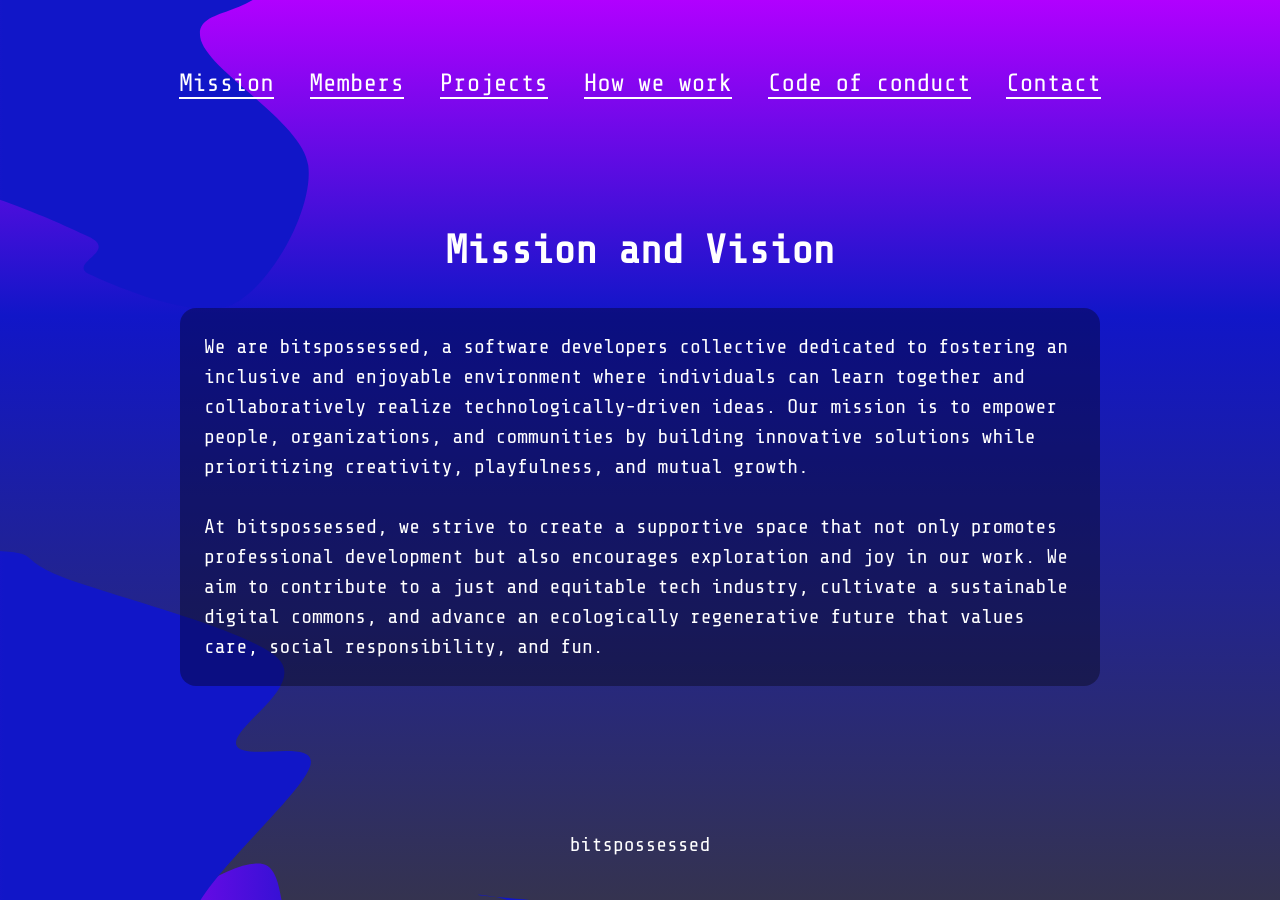
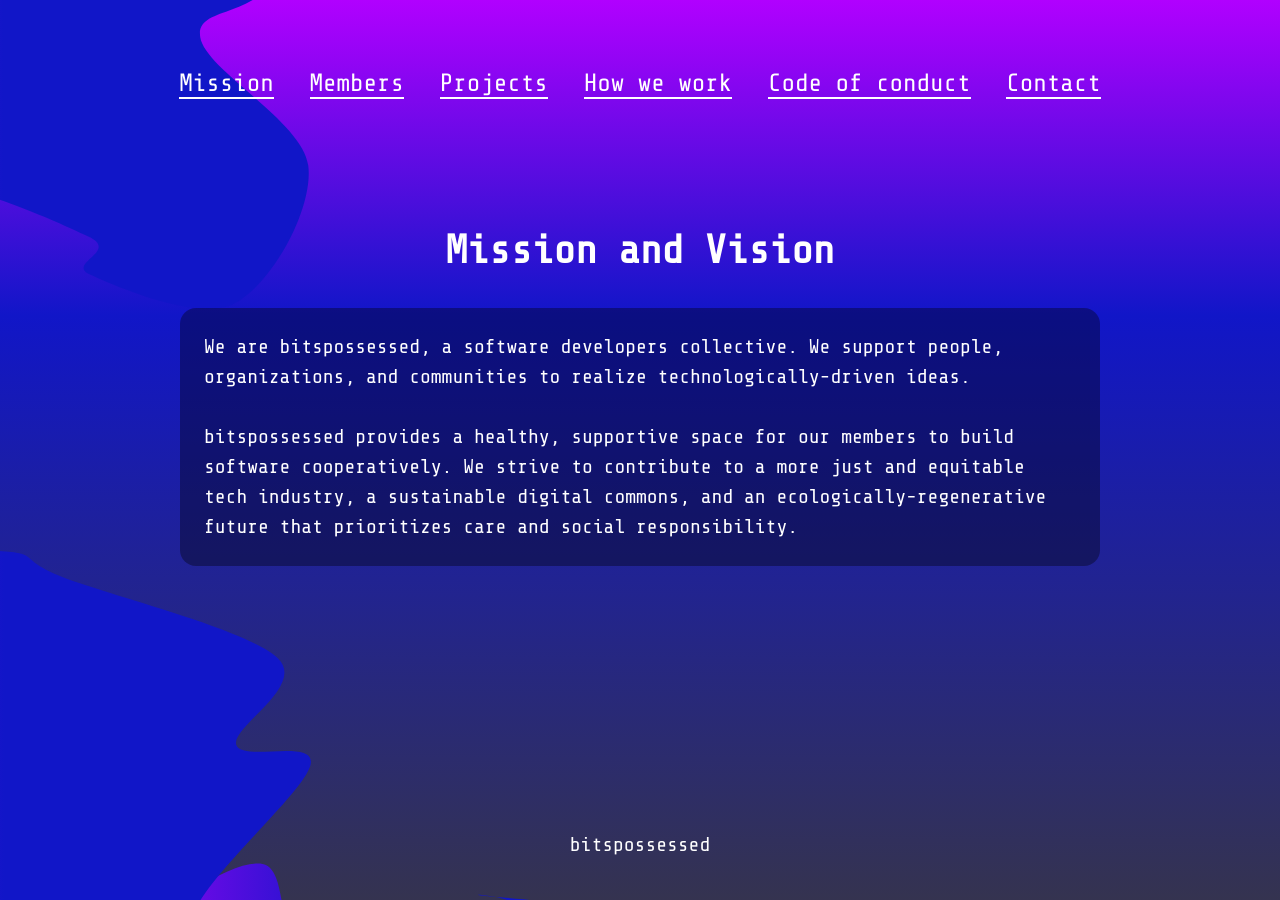
Before and after one commit to bitspossessed/website, a Jekyll site: the page built from index.md, in a window 1280 px wide. Built offline with Jekyll 4.4.1, drawn with Linux system fonts in a browser that asks for light colours.

Commit message:
Remove mission and vission changes

```diff
--- a/index.md
+++ b/index.md
@@ -8,9 +8,7 @@ permalink: /
 
 <div class="container-medium">
   <div class="grid-item">
-    We are bitspossessed, a software developers collective dedicated to fostering an inclusive and enjoyable environment where individuals can learn together and collaboratively realize technologically-driven ideas. Our mission is to empower people, organizations, and communities by building innovative solutions while prioritizing creativity, playfulness, and mutual growth.<br><br>
-
-    At bitspossessed, we strive to create a supportive space that not only promotes professional development but also encourages exploration and joy in our work. We aim to contribute to a just and equitable tech industry, cultivate a sustainable digital commons, and advance an ecologically regenerative future that values care, social responsibility, and fun.
-
+    We are bitspossessed, a software developers collective. We support people, organizations, and communities to realize technologically-driven ideas.<br><br>
+    bitspossessed provides a healthy, supportive space for our members to build software cooperatively. We strive to contribute to a more just and equitable tech industry, a sustainable digital commons, and an ecologically-regenerative future that prioritizes care and social responsibility.
   </div>
 </div>
```
